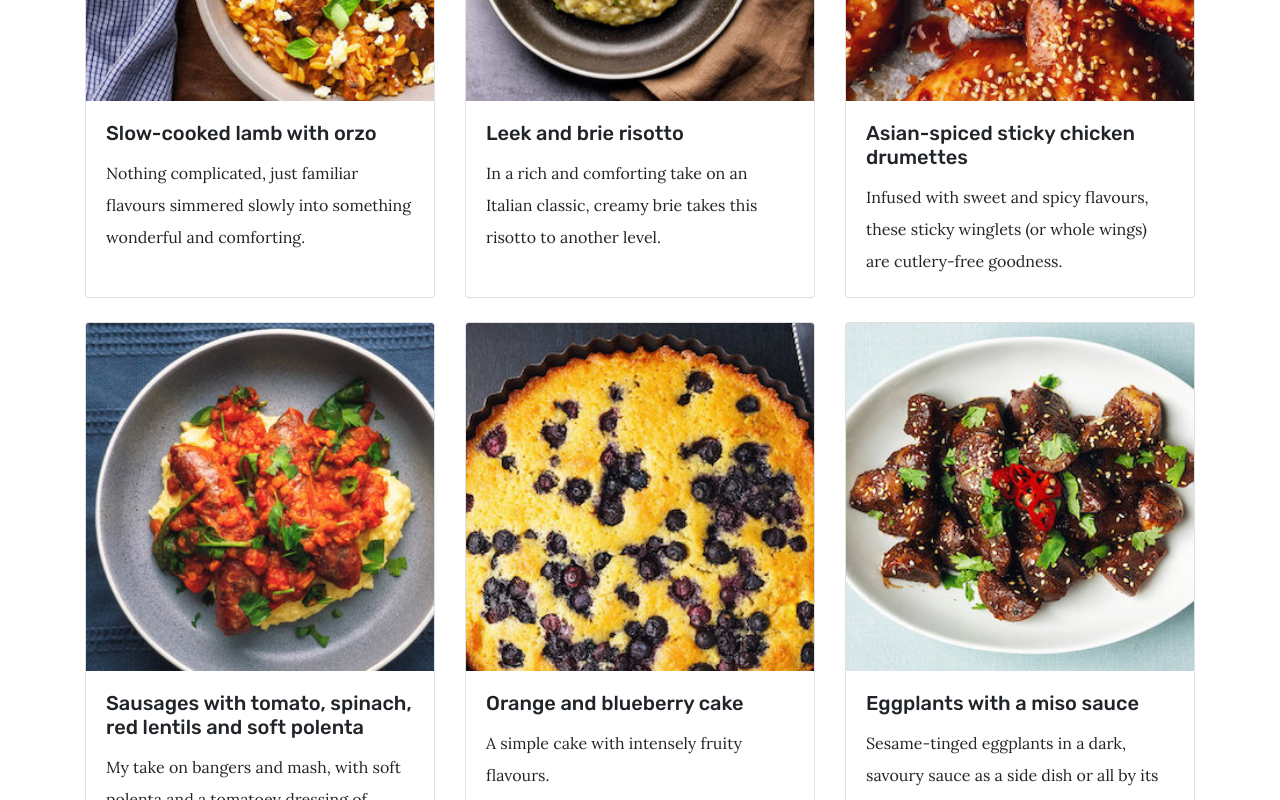
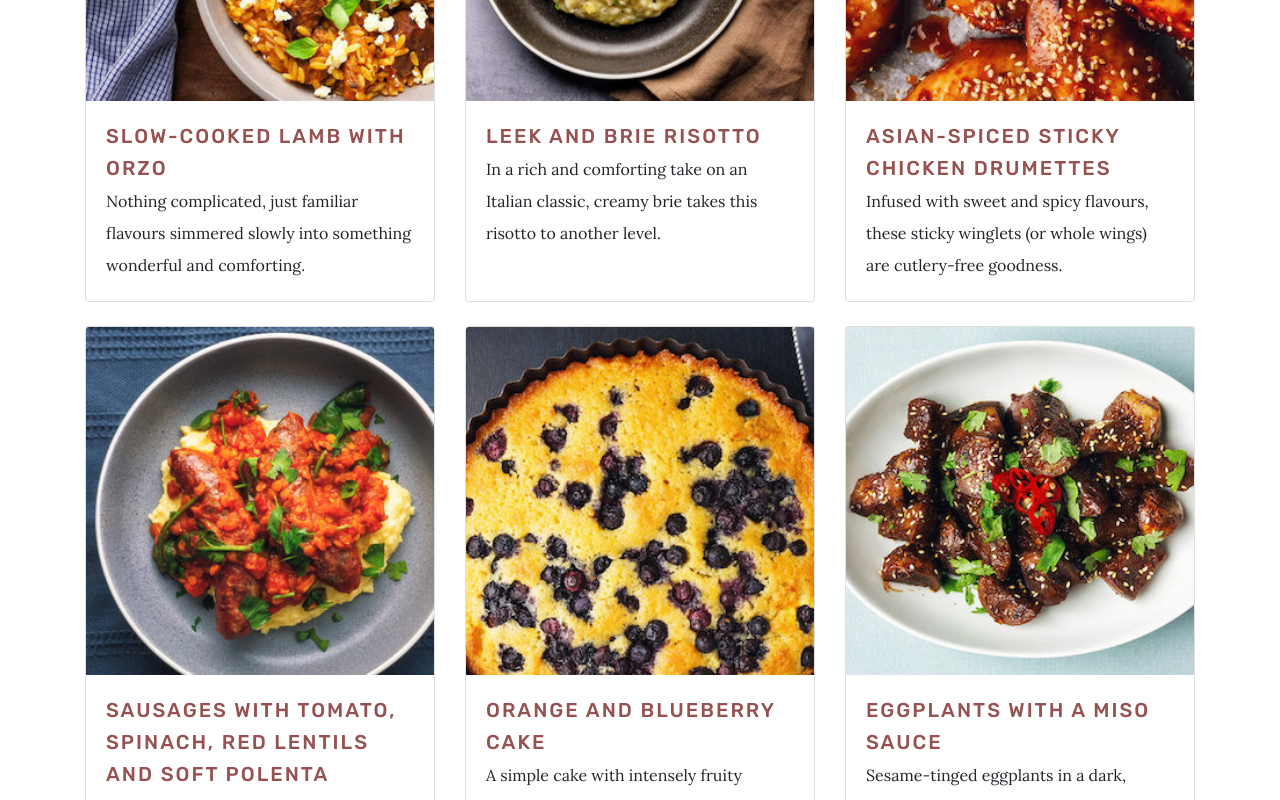
Before and after one commit to KiraSl/react-recipes, a React (Create React App) app: page / in a window 1280 px wide. Shown: the part 400-1200 px from the top of the page. Built offline with nearby package versions, Linux system fonts and the light colour scheme.

Commit message:
Link main page with recipes

```diff
--- a/src/App.js
+++ b/src/App.js
@@ -1,5 +1,5 @@
 import React from 'react'
-import { BrowserRouter as Router, Route } from 'react-router-dom'
+import { BrowserRouter as Router, Route, Link } from 'react-router-dom'
 import { HomePage } from './routes/HomePage'
 import { RecipeDetails } from './routes/RecipeDetails'
 
@@ -7,18 +7,17 @@ class App extends React.Component {
   render() {
     return (
       <>
-        <nav className="d-flex justify-content-center">
-          <a href="#" className="h1 my-4 text-primary">
-            React Recipes
-          </a>
-        </nav>
-        <div className="container">
-          <Router>
+        <Router>
+          <nav className="d-flex justify-content-center">
+            <Link to="/" className="h1 my-4 text-primary">
+              React Recipes
+            </Link>
+          </nav>
+          <div className="container">
             <Route exact path="/" component={HomePage} />
-            <Route exact path="/recipe/:id" render={routeProps => (<RecipeDetails {...routeProps}/>)}>
-            </Route>
-          </Router>
-        </div>
+            <Route exact path="/recipe/:id" render={routeProps => (<RecipeDetails {...routeProps} />)} />
+          </div>
+        </Router>
       </>
     )
   }
--- a/src/RecipeCard.js
+++ b/src/RecipeCard.js
@@ -1,15 +1,21 @@
 import React from 'react'
 import PropTypes from 'prop-types'
+import { Link } from 'react-router-dom'
+
 
 const RecipeCard = ({ recipe }) => {
-  const { image, title, description } = recipe
+  const { id, image, title, description } = recipe
 
   return (
     <div className="col-sm-6 col-lg-4 mb-4 d-flex">
       <div className="card">
-        <img src={image} className="card-img-top" alt={title} />
+        <Link to={`/recipe/${id}`}>
+          <img src={image} className="card-img-top" alt={title} />
+        </Link>
         <div className="card-body">
-          <h5 className="card-title">{title}</h5>
+          <Link to={`/recipe/${id}`} className="h5 text-uppercase">
+            {title}
+          </Link >
           <p className="card-text">{description}</p>
         </div>
       </div>
@@ -19,6 +25,7 @@ const RecipeCard = ({ recipe }) => {
 
 RecipeCard.propTypes = {
   recipe: PropTypes.shape({
+    id: PropTypes.string.isRequired,
     image: PropTypes.string.isRequired,
     title: PropTypes.string.isRequired,
     description: PropTypes.string.isRequired,
```
